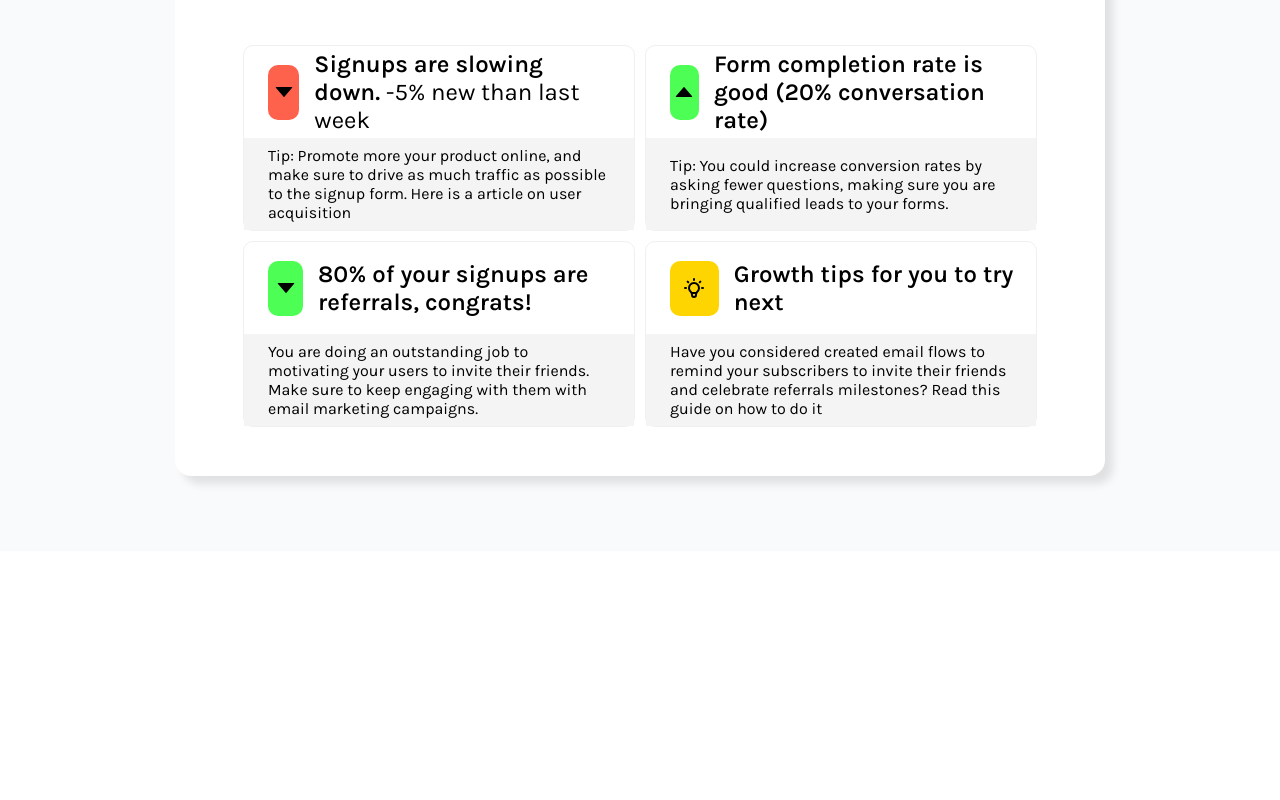
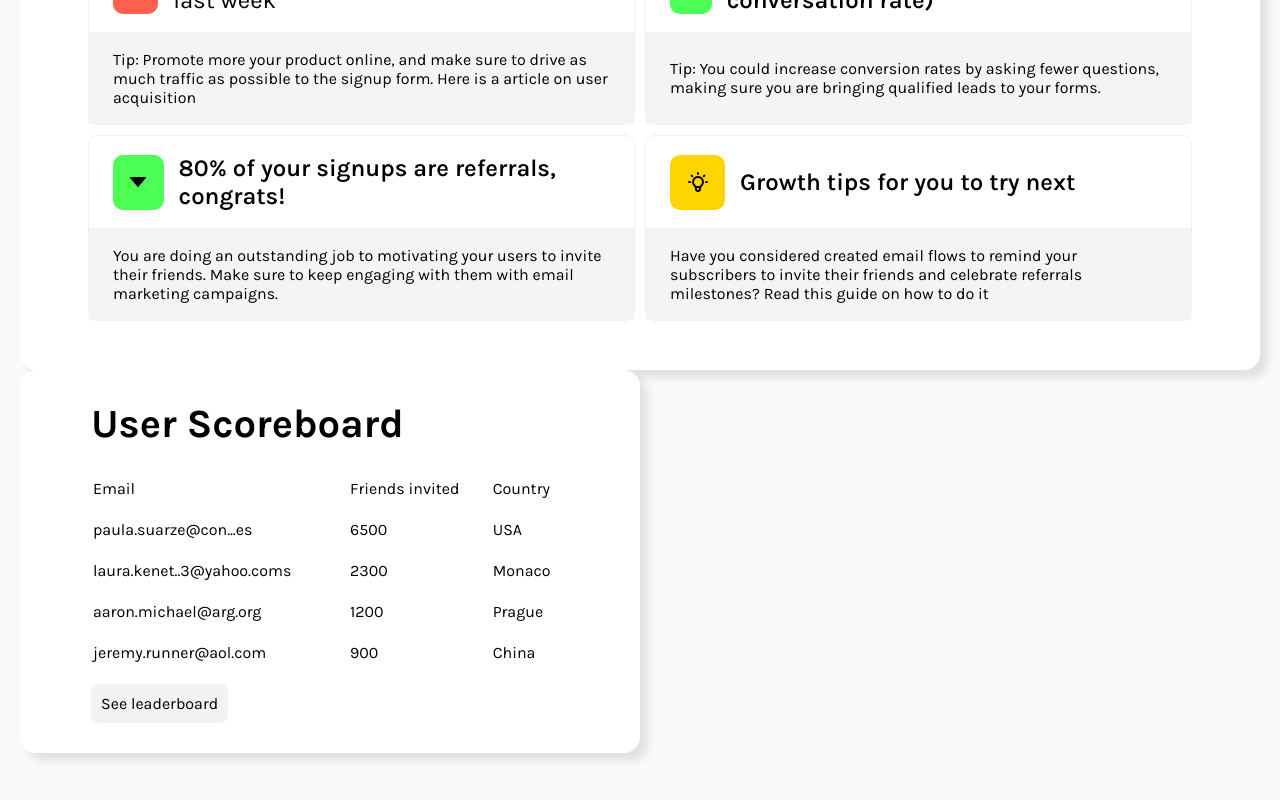
Before and after one commit to alwinsDen/analytics, a Next.js app: page / in a window 1280 px wide. Shown: the part 1070-1870 px from the top of the page. Before the commit the page ends 1621 px from the top, so only its background shows below. Built offline with nearby package versions, Linux system fonts and the light colour scheme.

Commit message:
feat(analysis): Added Tables.
Signed-off-by: Alwin Varghese <alwinvarghese@Alwins-Air.bbrouter>

```diff
--- a/package.json
+++ b/package.json
@@ -9,6 +9,10 @@
     "lint": "next lint"
   },
   "dependencies": {
+    "@emotion/react": "^11.11.1",
+    "@emotion/styled": "^11.11.0",
+    "@mui/material": "^5.14.6",
+    "@mui/styled-engine-sc": "^5.14.6",
     "@types/node": "20.5.3",
     "@types/react": "18.2.21",
     "@types/react-dom": "18.2.7",
--- a/src/app/components/Actions/preContent.ts
+++ b/src/app/components/Actions/preContent.ts
@@ -1,4 +1,4 @@
-import { CardsInterace } from "@/app/components/interfaces";
+import { CardsInterace, TableDataInterface } from "@/app/components/interfaces";
 
 export const preContentData: CardsInterace[] = [
   {
@@ -26,3 +26,26 @@ export const preContentData: CardsInterace[] = [
       "Have you considered created email flows to remind your subscribers to invite their friends and celebrate referrals milestones? Read this guide on how to do it",
   },
 ];
+
+export const TableData: TableDataInterface[] = [
+  {
+    email: "paula.suarze@con...es",
+    invited: 6500,
+    country: "USA",
+  },
+  {
+    email: "laura.kenet..3@yahoo.coms",
+    invited: 2300,
+    country: "Monaco",
+  },
+  {
+    email: "aaron.michael@arg.org",
+    invited: 1200,
+    country: "Prague",
+  },
+  {
+    email: "jeremy.runner@aol.com",
+    invited: 900,
+    country: "China ",
+  },
+];
--- /dev/null
+++ b/src/app/components/CommonComps/index.tsx
@@ -0,0 +1,19 @@
+import styled from "styled-components";
+
+export const GreyClicker = () => {
+  return <GreyClickerDiv>See leaderboard</GreyClickerDiv>;
+};
+const GreyClickerDiv = styled.button`
+  border-radius: 8px;
+  background: #f2f2f2;
+  padding: 10px;
+  box-shadow: none;
+  appearance: none;
+  border: none;
+  margin: 0;
+  cursor: pointer;
+  font-family: inherit;
+  font-size: inherit;
+  color: inherit;
+  text-align: inherit;
+`;
--- a/src/app/components/LeaderBoards/index.tsx
+++ b/src/app/components/LeaderBoards/index.tsx
@@ -1,6 +1,52 @@
 import styled from "styled-components";
+import { TableData } from "@/app/components/Actions/preContent";
+import { TableDataInterface } from "@/app/components/interfaces";
+import { GreyClicker } from "@/app/components/CommonComps";
+export const LeaderBoards = () => {
+  return (
+    <LeaderBoardDiv>
+      <p className={"mainHeader"}>User Scoreboard</p>
+      <table>
+        <tr>
+          <td>Email</td>
+          <td>Friends invited</td>
+          <td>Country</td>
+        </tr>
+        {TableData.map((vls: TableDataInterface, index: number) => {
+          return (
+            <tr key={index}>
+              <td>{vls.email}</td>
+              <td>{vls.invited}</td>
+              <td>{vls.country}</td>
+            </tr>
+          );
+        })}
+      </table>
+      <GreyClicker />
+    </LeaderBoardDiv>
+  );
+};
+const LeaderBoardDiv = styled.div`
+  width: 50%;
+  border-radius: 16px;
+  background: #fff;
+  box-shadow: 8px 8px 8px 0px rgba(0, 0, 0, 0.1);
+  padding: 30px 71px;
 
-export const LeaderBoards = () => {
-  return <LeaderBoardDiv></LeaderBoardDiv>;
-};
-const LeaderBoardDiv = styled.div``;
+  .mainHeader {
+    font-size: 40px;
+    font-style: normal;
+    font-weight: 700;
+  }
+
+  table {
+    width: 100%;
+    margin-top: 30px;
+
+    tr {
+      td {
+        padding-bottom: 20px;
+      }
+    }
+  }
+`;
--- a/src/app/components/interfaces.ts
+++ b/src/app/components/interfaces.ts
@@ -6,3 +6,9 @@ export interface CardsInterace {
 export interface IconInterface {
   background: string;
 }
+
+export interface TableDataInterface {
+  email: string;
+  invited: number;
+  country: string;
+}
--- a/src/app/page.tsx
+++ b/src/app/page.tsx
@@ -3,6 +3,7 @@ import { PeriodSwitcher } from "@/app/components/PeriodSwitcher";
 import styled from "styled-components";
 import { BarGraph } from "@/app/components/BarGraph";
 import { Actions } from "@/app/components/Actions";
+import { LeaderBoards } from "@/app/components/LeaderBoards";
 
 export default function Home() {
   return (
@@ -22,13 +23,15 @@ export default function Home() {
       <BarGraph />
       {/*Zootools features*/}
       <Actions />
-      <div></div>
+      <div>
+        <LeaderBoards />
+      </div>
     </MainPageDiv>
   );
 }
 const MainPageDiv = styled.div`
   background: #f9fafb;
-  padding: 75px 175px;
+  padding: 75px 20px;
   .headerComp {
     display: flex;
     justify-content: space-between;
```
